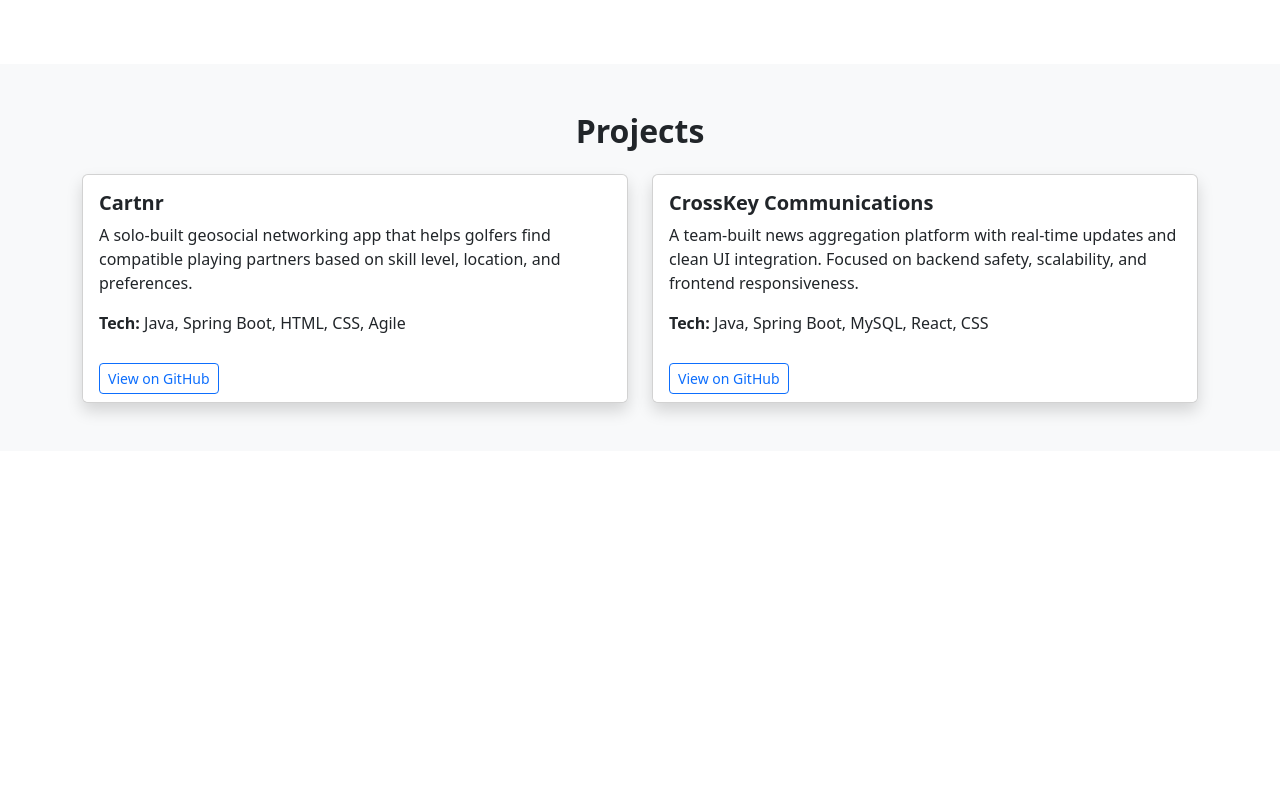
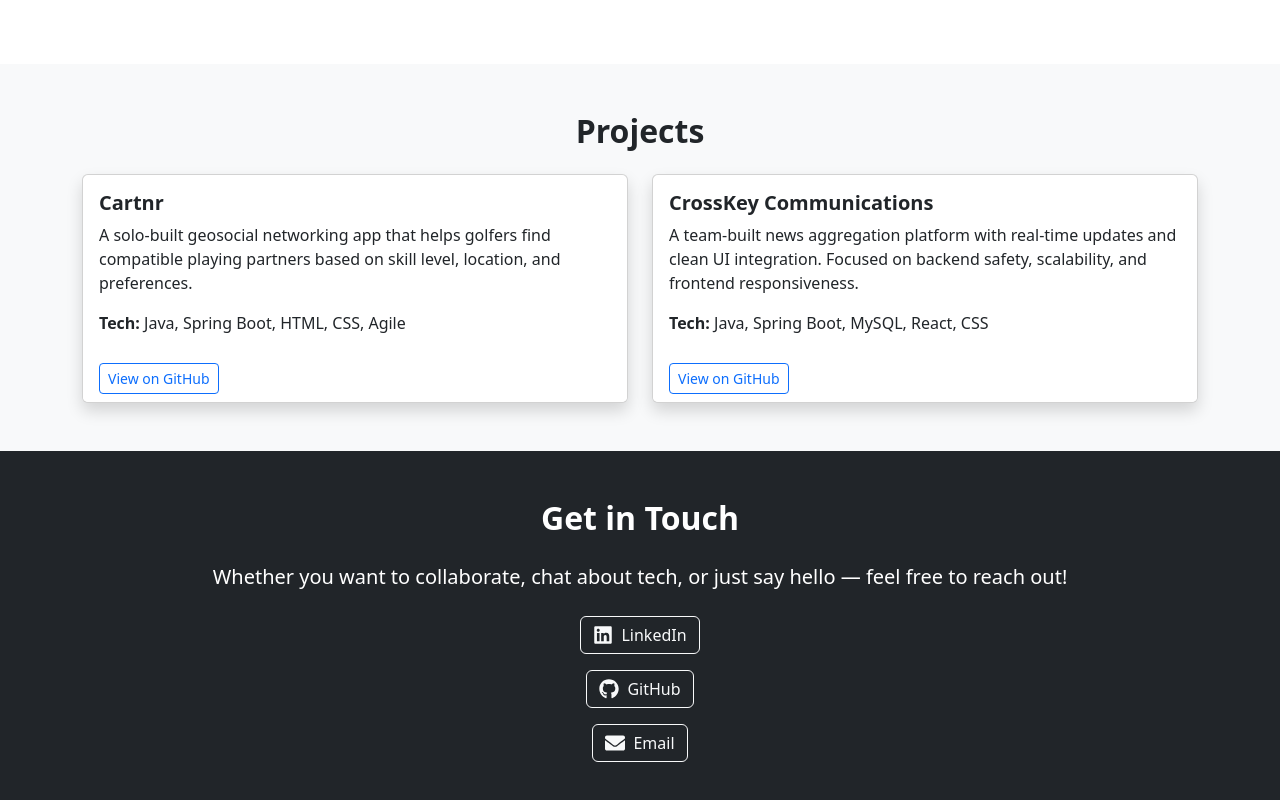
Before and after one commit to christhomas1190/christhomas1190.github.io, a React (Create React App) app in the folder react-portfolio/: page / in a window 1280 px wide. Shown: the part 885-1685 px from the top of the page. Before the commit the page ends 1336 px from the top, so only its background shows below. Built offline with nearby package versions, Linux system fonts and the light colour scheme.

Commit message:
Connect section check point

```diff
--- a/react-portfolio/src/App.js
+++ b/react-portfolio/src/App.js
@@ -4,6 +4,7 @@ import './App.css';
 import About from './components/About';
 import TechStack from './components/TechStack';
 import Projects from './components/Projects';
+import Contact from './components/Contact';
 
 function App() {
   return (
@@ -13,6 +14,7 @@ function App() {
       <About />
       <TechStack />
       <Projects />
+      <Contact />
     </>
   );
 }
--- a/react-portfolio/src/components/Contact.js
+++ b/react-portfolio/src/components/Contact.js
@@ -0,0 +1,44 @@
+import React from 'react';
+import { FaLinkedin, FaGithub, FaEnvelope } from 'react-icons/fa';
+
+
+export default function Contact() {
+  return (
+    <section className="py-5 bg-dark text-white" id="contact">
+      <div className="container text-center">
+        <h2 className="fw-bold mb-4">Get in Touch</h2>
+        <p className="lead">
+          Whether you want to collaborate, chat about tech, or just say hello —
+          feel free to reach out!
+        </p>
+
+        <div className="mt-4 d-flex flex-column align-items-center gap-3">
+          <a
+             href="https://www.linkedin.com/in/christhomas1190"
+             className="btn btn-outline-light d-flex align-items-center gap-2"
+             target="_blank"
+             rel="noopener noreferrer"
+           >
+             <FaLinkedin size={20} /> LinkedIn
+           </a>
+
+           <a
+             href="https://github.com/christhomas1190"
+             className="btn btn-outline-light d-flex align-items-center gap-2"
+             target="_blank"
+             rel="noopener noreferrer"
+           >
+             <FaGithub size={20} /> GitHub
+           </a>
+
+           <a
+             href="mailto:ChristianThomas1190@gmail.com"
+             className="btn btn-outline-light d-flex align-items-center gap-2"
+           >
+             <FaEnvelope size={20} /> Email
+           </a>
+        </div>
+      </div>
+    </section>
+  );
+}
```
